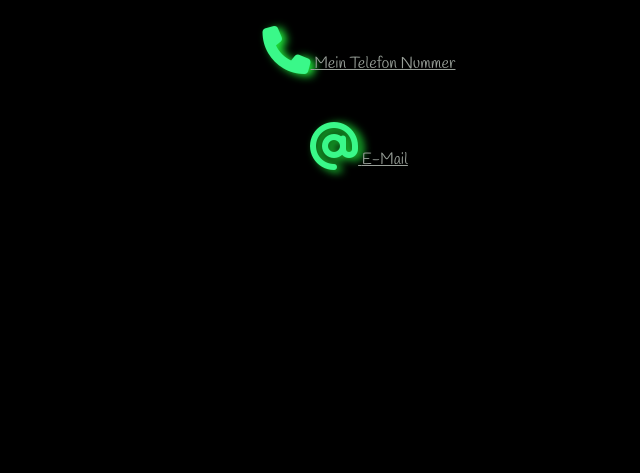
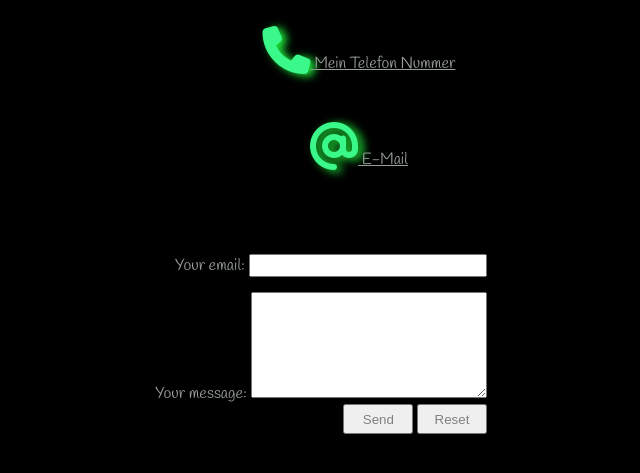
Before and after one commit to s-polat/portfolio, a website: page index.html in a window 1280 px wide. Shown: the part 3807-4280 px from the top of the page, without its empty margins (281-921 px from the left). Drawn offline with Linux system fonts and the light colour scheme; a web font is replaced by a local one.

Commit message:
wird gemacht

```diff
--- a/index.html
+++ b/index.html
@@ -150,6 +150,32 @@
 
             </div>
 
+            <form
+                action="https://formspree.io/f/mjvjodvd"
+                method="POST"
+                >
+                <div class="contakt">
+                    <div>
+                        <label>
+                            Your email:
+                            <input type="email" name="_replyto">
+                        </label>
+                    </div>
+                    <div>
+                        <label>
+                            Your message:
+                        </label>
+                        <textarea name="message"></textarea>
+                    </div>
+                    <div class="button">
+                        <button type="submit">Send</button>
+                        <button type="reset">Reset</button>
+                    </div>
+
+                </div>
+
+            </form>
+
 
         </section>
 
--- a/style.css
+++ b/style.css
@@ -183,3 +183,34 @@ hr{
     height: 1.5px;
     background-image: linear-gradient(to right, rgba(20, 19, 19, 0.356), rgb(145, 240, 153), rgba(19, 16, 16, 0.253));
 }
+
+
+.contakt{
+    margin-left: 30%;
+    margin-top: 50px;
+    width: 30%;
+    text-align: right;
+}
+
+textarea, input[type=email] {
+    width: 60%;
+    color: black;
+    margin-top: 10px;
+    padding: 2px;
+}
+
+textarea{
+    margin-top: 15px;
+    height: 100px;
+}
+
+.button button{
+    background-color:#58f577
+    border: 0;
+    color: grey;
+    height: 30px;
+    width: 70px;
+    padding: 2px;
+
+
+}
```
